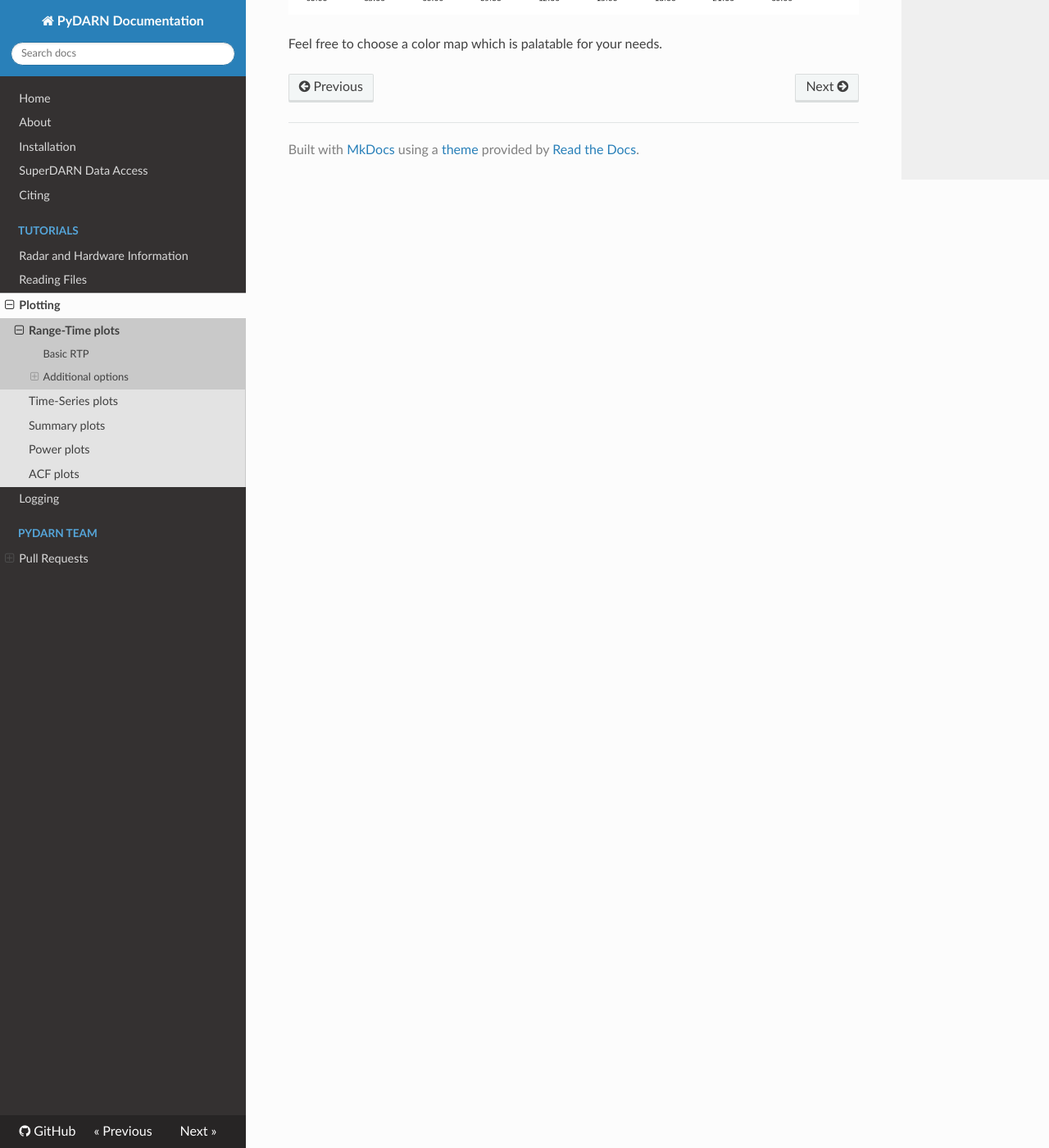
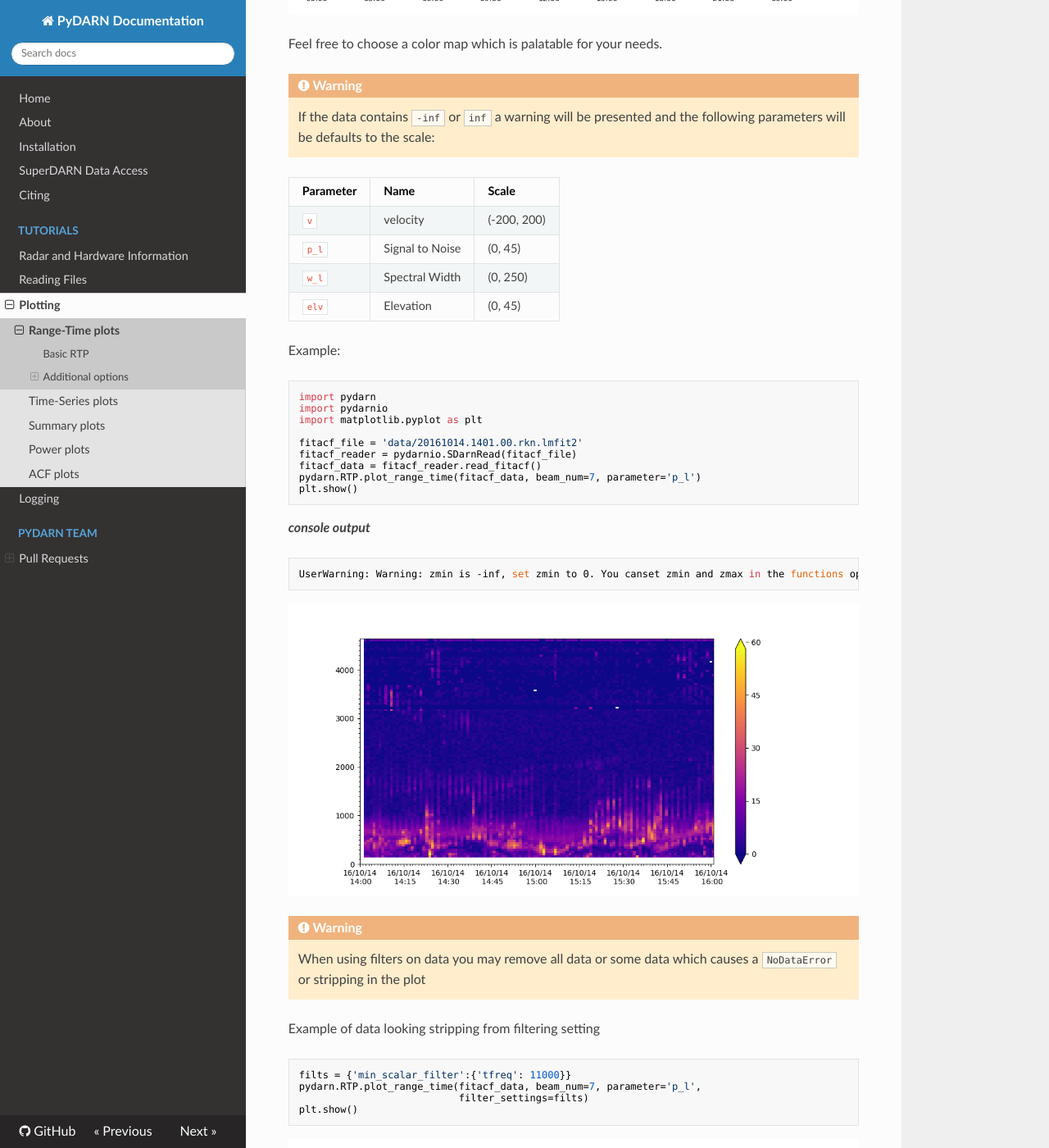
Before and after one commit to SuperDARN/pydarn, an MkDocs documentation site: the page built from docs/user/range_time.md, in a window 1280 px wide and 1400 px high, scrolled down 3373 px. Shown: the whole window at 82% size. Built offline with MkDocs 1.6.1, drawn with Linux system fonts in a browser that asks for light colours; nearby versions of some CDN libraries.

Commit message:
added warning for the autoscaling and stripping issue

````diff
--- a/docs/user/range_time.md
+++ b/docs/user/range_time.md
@@ -88,3 +88,50 @@ produces:
 ![](../imgs/rtp_cly3.png)
 
 Feel free to choose a color map which is palatable for your needs.
+
+!!! Warning
+    If the data contains `-inf` or `inf` a warning will be presented and the following parameters will be defaults to the scale:
+
+| Parameter | Name            | Scale       |
+| --------- | --------------- | ----------- |
+| `v`       | velocity        | (-200, 200) |
+| `p_l`     | Signal to Noise | (0, 45)     |
+| `w_l`     | Spectral Width  | (0, 250)    |
+| `elv`     | Elevation       | (0, 45)     |
+
+Example:
+
+```python
+import pydarn
+import pydarnio
+import matplotlib.pyplot as plt
+
+fitacf_file = 'data/20161014.1401.00.rkn.lmfit2'
+fitacf_reader = pydarnio.SDarnRead(fitacf_file)
+fitacf_data = fitacf_reader.read_fitacf()
+pydarn.RTP.plot_range_time(fitacf_data, beam_num=7, parameter='p_l')
+plt.show()
+```
+
+***console output***
+
+```bash
+UserWarning: Warning: zmin is -inf, set zmin to 0. You canset zmin and zmax in the functions options
+```
+
+![](../imgs/rtp_rkn_lmfit2.png)
+
+!!! Warning
+    When using filters on data you may remove all data or some data which causes a `NoDataError` or stripping in the plot
+
+
+Example of data looking stripping from filtering setting
+
+```python
+filts = {'min_scalar_filter':{'tfreq': 11000}}
+pydarn.RTP.plot_range_time(fitacf_data, beam_num=7, parameter='p_l',
+                           filter_settings=filts)
+plt.show()
+```
+
+![](../imgs/rtp_stripping.png)
````
Also changed, not shown: docs/imgs/rtp_rkn_lmfit2.png (added), docs/imgs/rtp_stripping.png (added).
